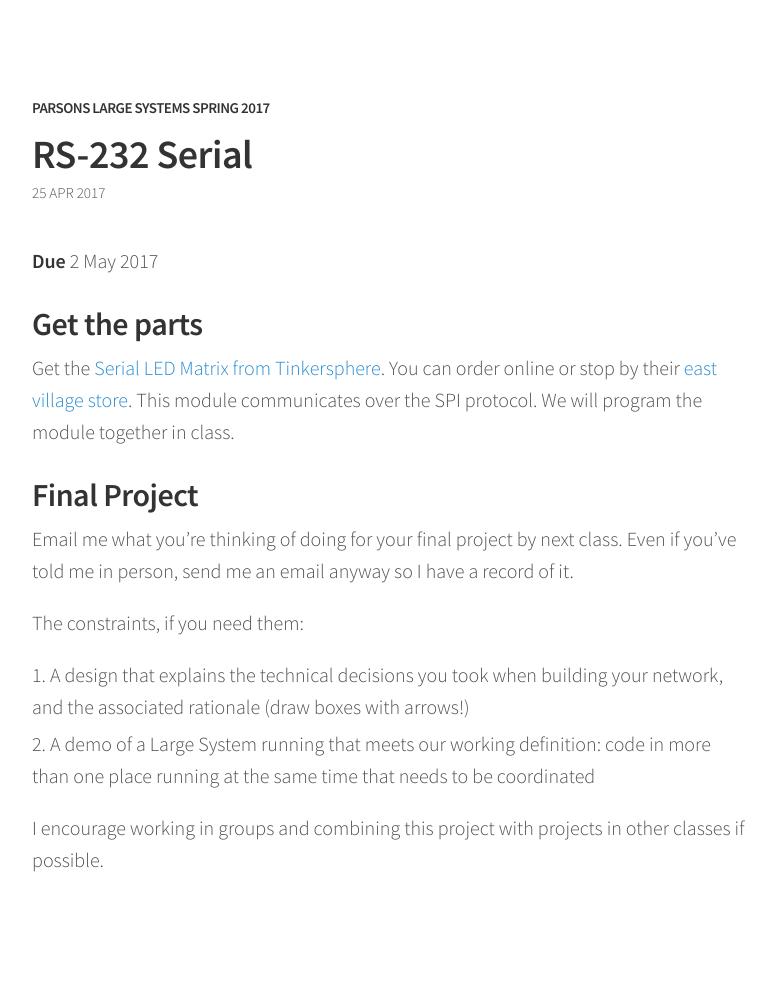
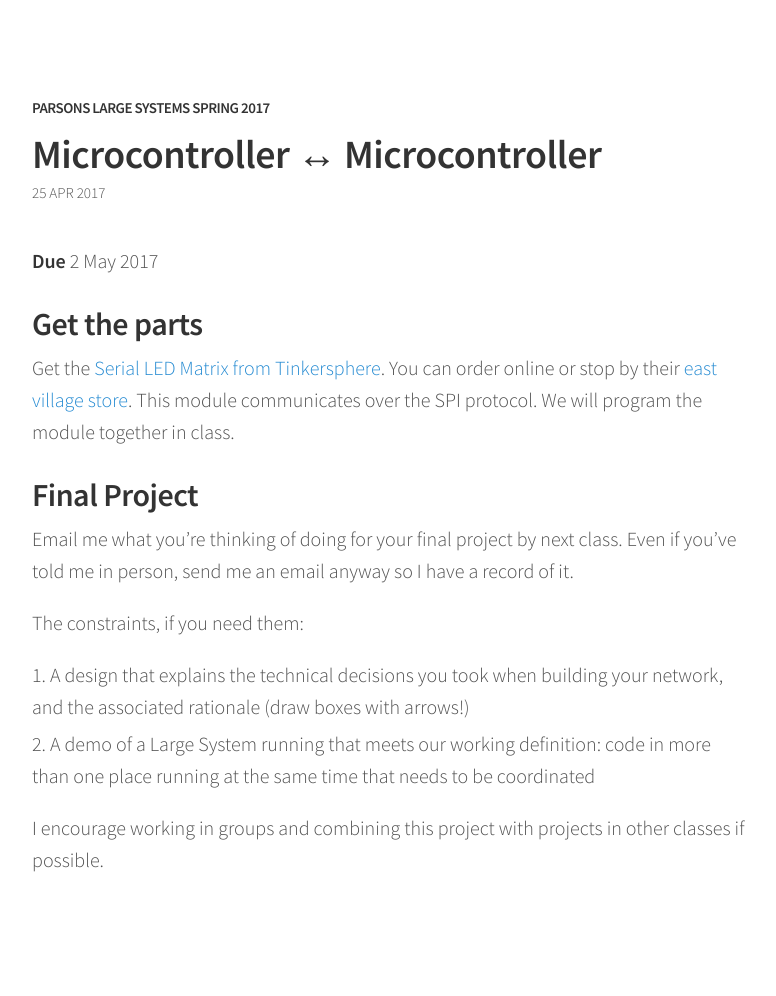
Before and after one commit to nasser/teaching, a Jekyll site: the page built from 2017/large-systems/week-11/homework.md, in a window 1280 px wide. Shown: the whole page, without its empty margins (248-1024 px from the left). Built offline with Jekyll 4.4.1, drawn with Linux system fonts in a browser that asks for light colours.

Commit message:
Fix homework 11 title

```diff
--- a/2017/large-systems/week-11/homework.md
+++ b/2017/large-systems/week-11/homework.md
@@ -1,7 +1,6 @@
 ---
 layout: post
-title: RS-232 Serial
-
+title: Microcontroller ↔ Microcontroller
 date: 25 Apr 2017
 school: parsons
 class: large systems
```
